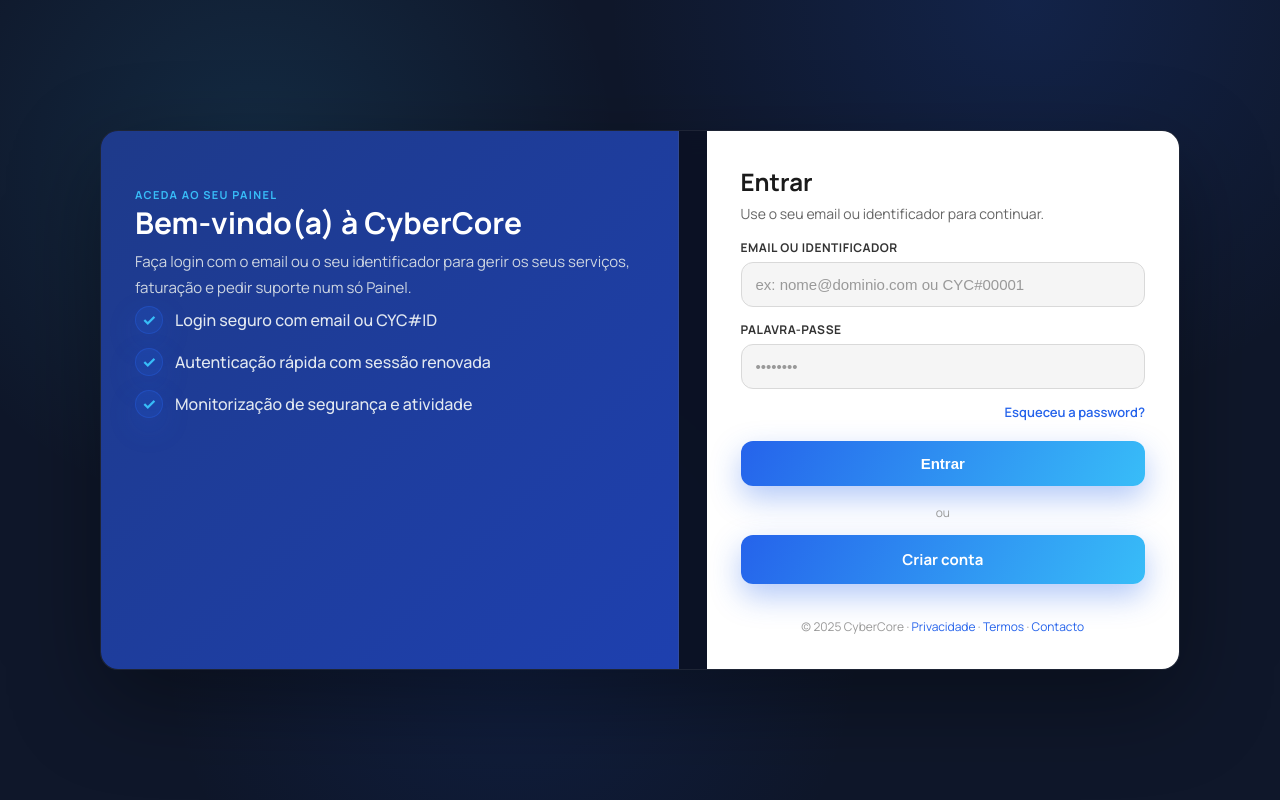
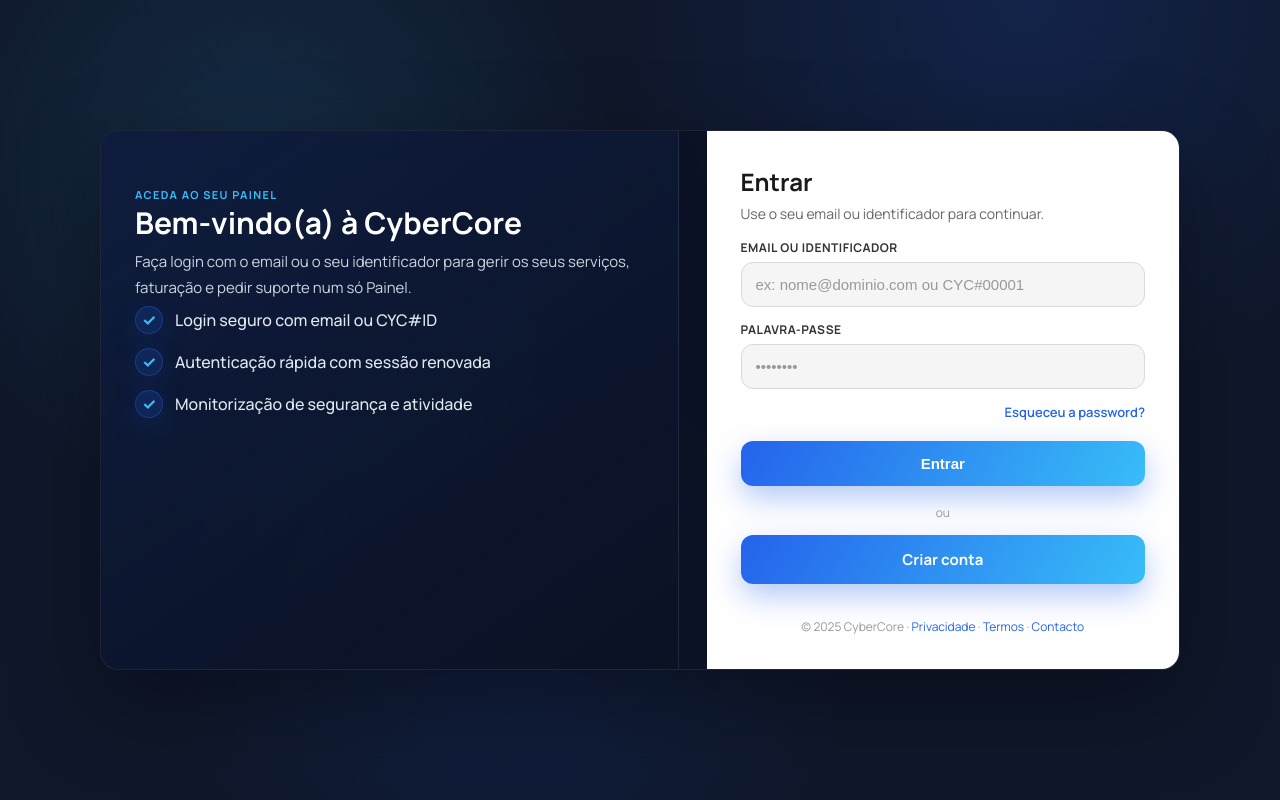
Before and after one commit to vascoferreira2001/cybercore, a PHP site: page /cybercore/login.php in a window 1280 px wide. Run offline with PHP 8.4, Linux system fonts and the light colour scheme; data comes from the database, SQL or seed files in the repository; some libraries are stand-ins or nearby versions.

Commit message:
Login vou para trás

```diff
--- a/assets/css/auth-modern.css
+++ b/assets/css/auth-modern.css
@@ -46,7 +46,7 @@ body.auth {
 
 .hero {
   padding: 34px;
-  background: linear-gradient(135deg, #1e3a8a, #1e40af);
+  background: linear-gradient(145deg, rgba(37, 99, 235, 0.12), rgba(11, 18, 36, 0.85));
   border-right: 1px solid var(--border);
   display: flex;
   flex-direction: column;
```
